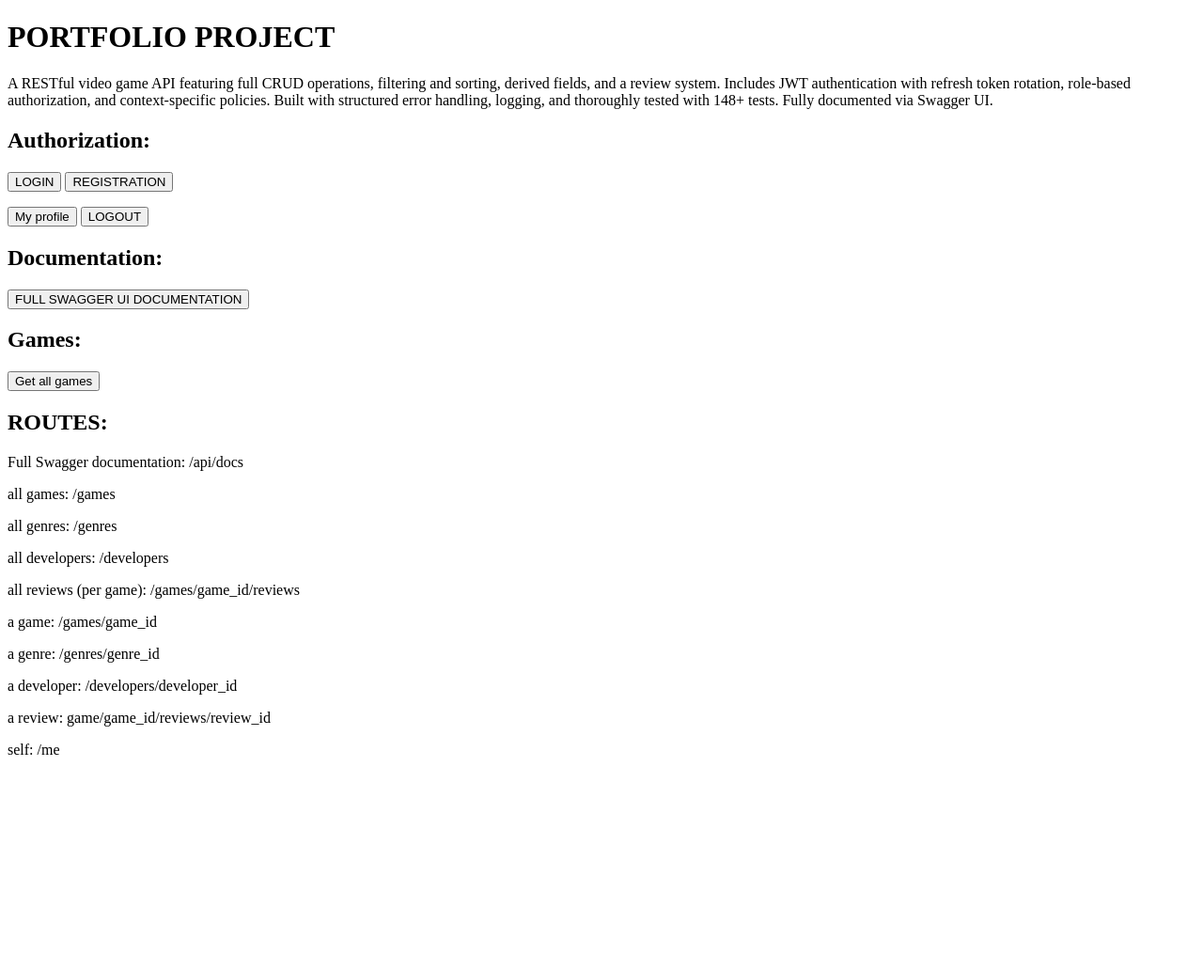
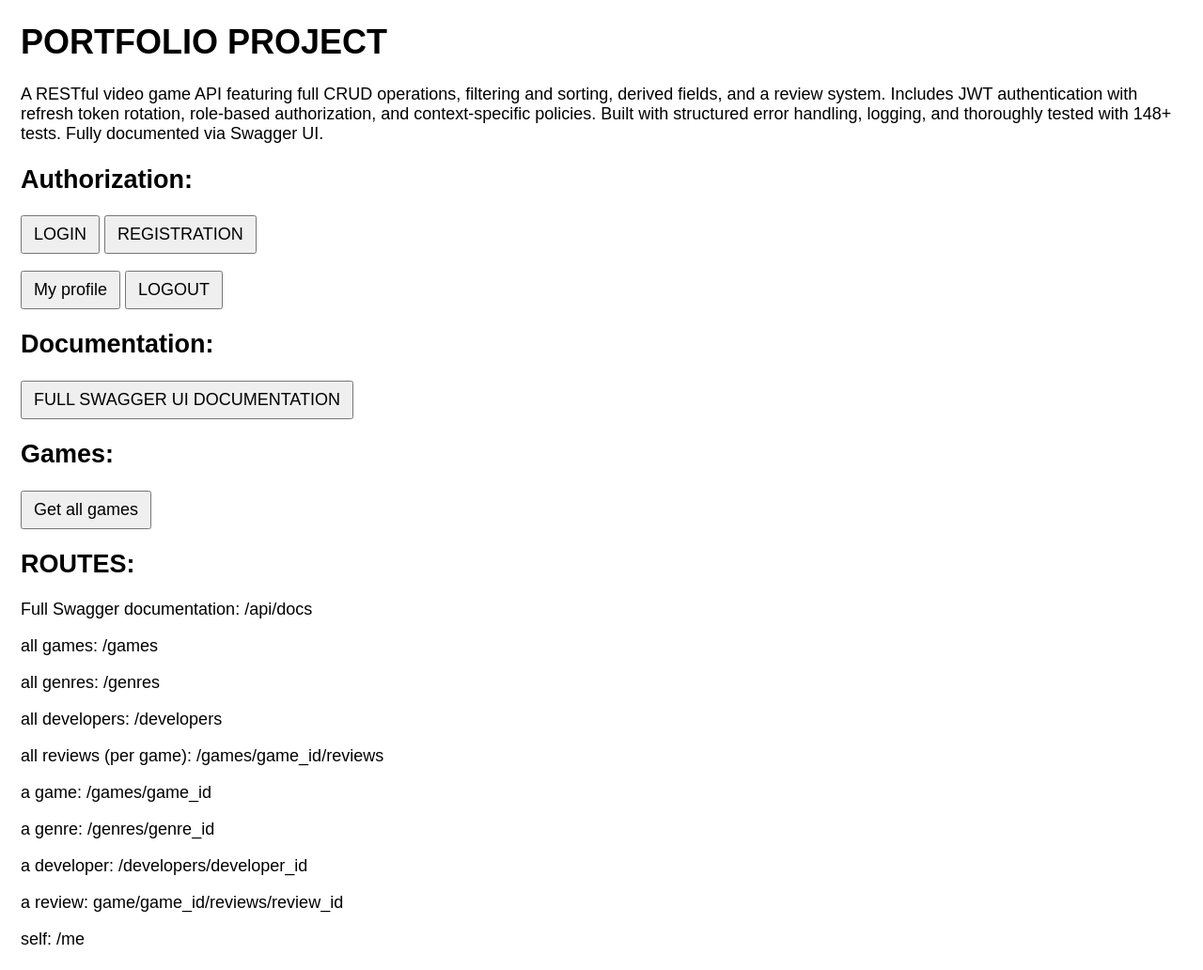
Before and after one commit to Erik-Mund/games-api, a Flask app: page / in a window 1280 px wide. Shown: the whole page at 94% size. Before the commit the page ends 803 px from the top, so only its background shows below. Run offline with Flask 3, Linux system fonts and the light colour scheme; parts of the project's set-up code (start-up, migrations or seed data) failed here and were passed over.

Commit message:
implemented  universal styling

```diff
--- /dev/null
+++ b/static/style.css
@@ -0,0 +1,16 @@
+body {
+    font-family: Arial, sans-serif;
+    font-size: 18px;
+    margin: 22px;
+}
+
+button {
+    font-size: 18px;
+    padding: 8px 12px;
+    cursor: pointer;
+}
+
+input {
+    font-size: 18px;
+    padding: 8px;
+}
--- a/templates/base.html
+++ b/templates/base.html
@@ -4,6 +4,7 @@
     <meta charset="UTF-8">
     <title>The Game Shop</title>
 
+    <link rel="stylesheet" href="{{ url_for('static', filename='style.css') }}">
     {% block head %}{% endblock %}
 </head>
 <body>
--- a/templates/login.html
+++ b/templates/login.html
@@ -3,6 +3,7 @@
 <head>
     <meta charset="UTF-8">
     <title>Login</title>
+    <link rel="stylesheet" href="{{ url_for('static', filename='style.css') }}">
 </head>
 <body>
     <form id="login-form" action="{{ url_for('auth.login') }}" method="post">
--- a/templates/logout.html
+++ b/templates/logout.html
@@ -3,6 +3,7 @@
 <head>
     <meta charset="UTF-8">
     <title>Logout</title>
+    <link rel="stylesheet" href="{{ url_for('static', filename='style.css') }}">
 </head>
 <body>
     <h3>Are you sure want to logout?</h3>
--- a/templates/profile/delete_profile.html
+++ b/templates/profile/delete_profile.html
@@ -3,6 +3,7 @@
 <head>
     <meta charset="UTF-8">
     <title>Delete profile</title>
+    <link rel="stylesheet" href="{{ url_for('static', filename='style.css') }}">
 </head>
 <body>
     <form id="delete_profile">
--- a/templates/profile/profile.html
+++ b/templates/profile/profile.html
@@ -3,6 +3,7 @@
 <head>
     <meta charset="UTF-8">
     <title>My Profile</title>
+    <link rel="stylesheet" href="{{ url_for('static', filename='style.css') }}">
 </head>
 <body>
     <div id="profile"></div>
--- a/templates/profile/update_profile.html
+++ b/templates/profile/update_profile.html
@@ -3,6 +3,7 @@
 <head>
     <meta charset="UTF-8">
     <title>Update profile</title>
+    <link rel="stylesheet" href="{{ url_for('static', filename='style.css') }}">
 </head>
 <body>
     <form id="update_user_info">
--- a/templates/registration.html
+++ b/templates/registration.html
@@ -3,6 +3,7 @@
 <head>
     <meta charset="UTF-8">
     <title>Registration</title>
+    <link rel="stylesheet" href="{{ url_for('static', filename='style.css') }}">
 </head>
 <body>
     <form id="registration-form" action="{{ url_for('register_bp.register') }}" method="post">
```
